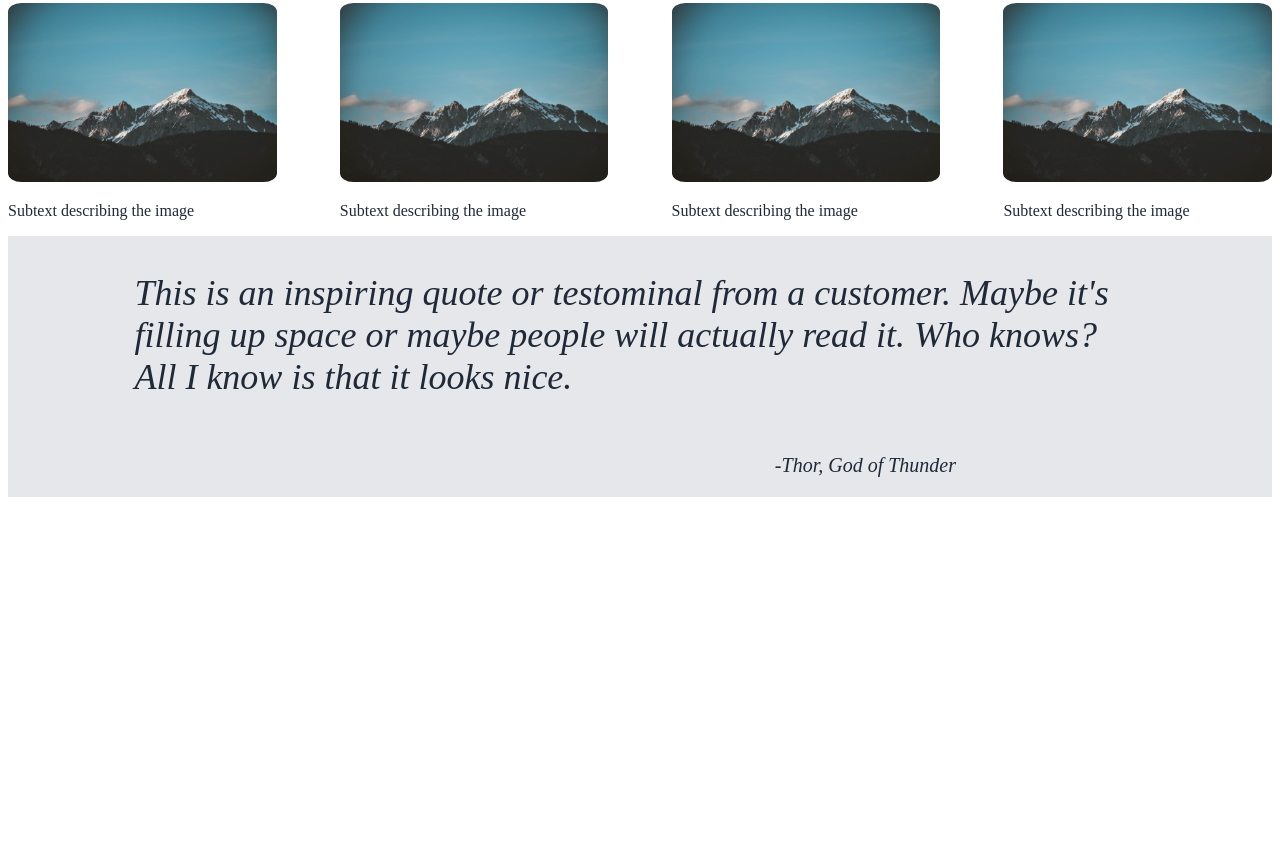
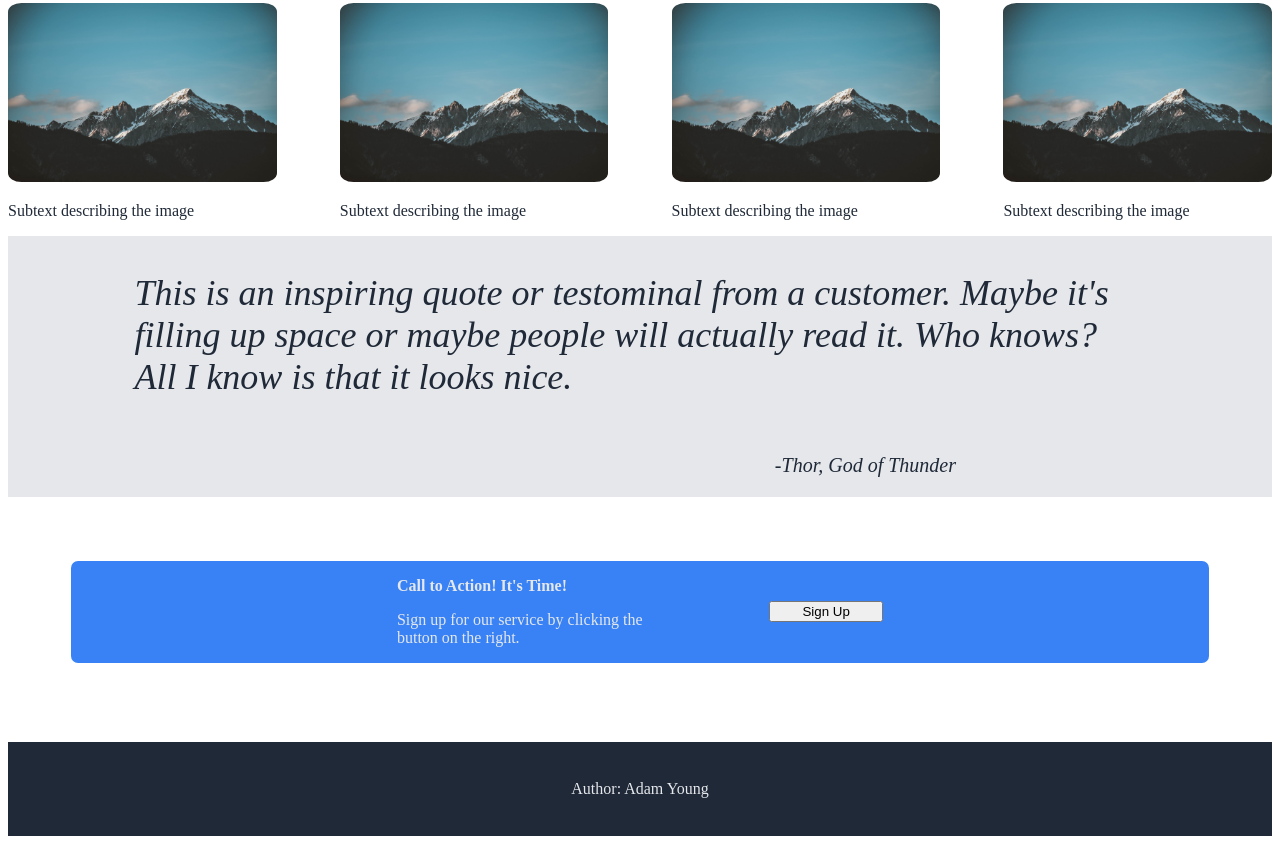
Before and after one commit to Adonuu/odin-landing-page, a plain HTML site: page index.html in a window 1280 px wide. Shown: the part 847-1699 px from the top of the page. Before the commit the page ends 1352 px from the top, so only its background shows below. Drawn offline with Linux system fonts and the light colour scheme.

Commit message:
added call to action section and footer

```diff
--- a/css/index.css
+++ b/css/index.css
@@ -146,3 +146,54 @@
     color: #1F2937;
     text-align: right;
 }
+
+#callToActionContainer {
+    width: 100%;
+    height: 22.5%;
+}
+
+.blueBackground {
+    background-color: #3882F6;
+    display: flex;
+    justify-content: center;
+    align-items: center;
+    border-radius: 7px;
+    margin: 5%;
+}
+
+#callToActionText {
+    display: flex;
+    flex-direction: column;
+    width: 70%;
+    height: 100%;
+}
+
+.header {
+    width: 70%;
+    height: 30%;
+    color: #E5E7EB;
+    font-weight: bold;
+}
+
+.description {
+    width: 70%;
+    height: 30%;
+    color: #E5E7EB;
+}
+
+.callToActionButton {
+    width: 10%;
+    height: 10%;
+}
+
+footer {
+    background-color: #1F2937;
+    width: 100%;
+    height: 10%;
+}
+
+footer > p {
+    padding: 3%;
+    text-align: center;
+    color: #E5E7EB;
+}
--- a/index.html
+++ b/index.html
@@ -55,8 +55,17 @@
         </div>
         <!--Call to Action-->
         <div id="callToActionContainer">
-
+            <div class="blueBackground">
+                <div id="calltoActionText">
+                    <p class="header">Call to Action! It's Time!</p>
+                    <p class="description">Sign up for our service by clicking the button on the right.</p>
+                </div>
+                <button class="callToActionButton">Sign Up</button>
+            </div>
         </div>
     </div>
+    <footer>
+        <p>Author: Adam Young</p>
+    </footer>
 </body>
 </html>
```
